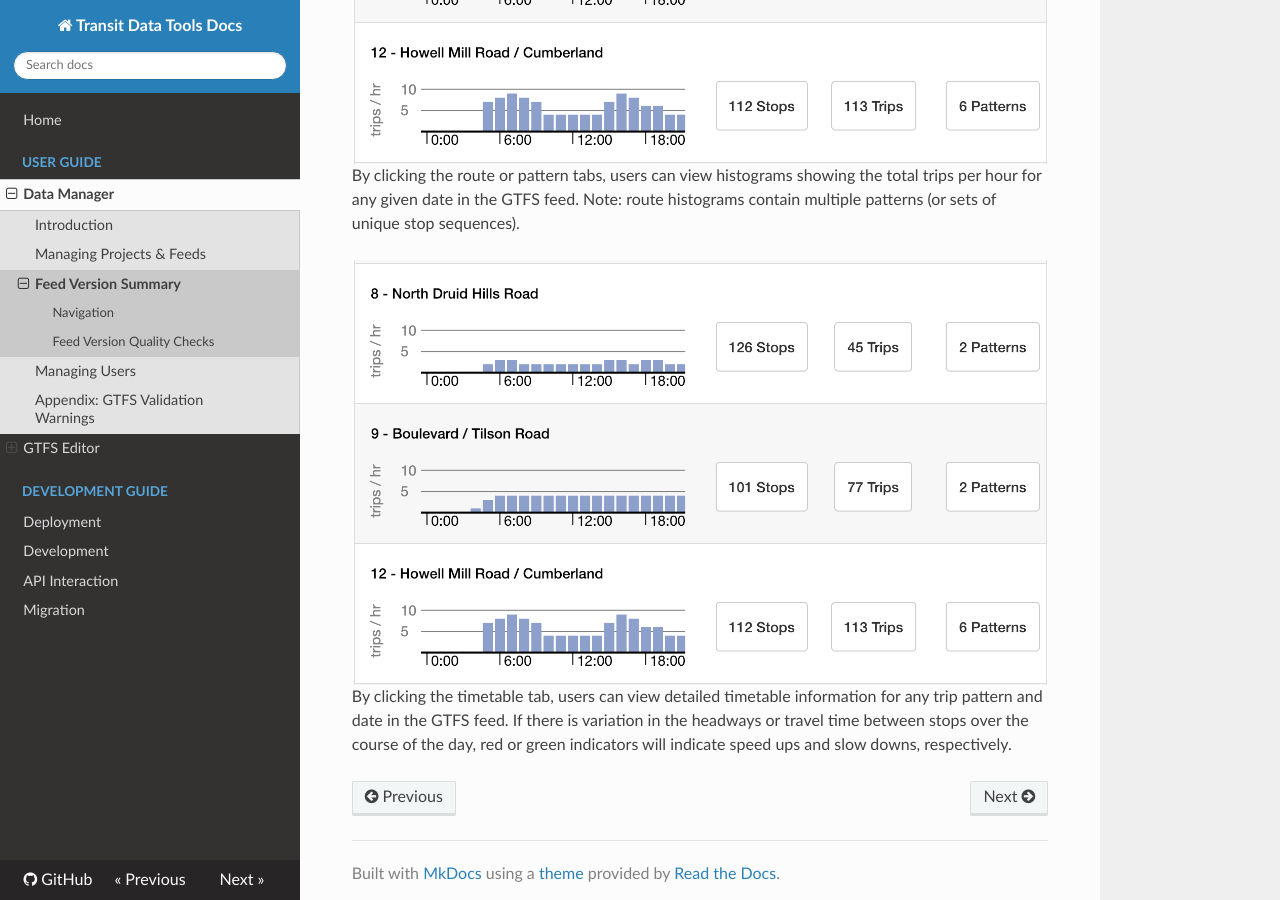
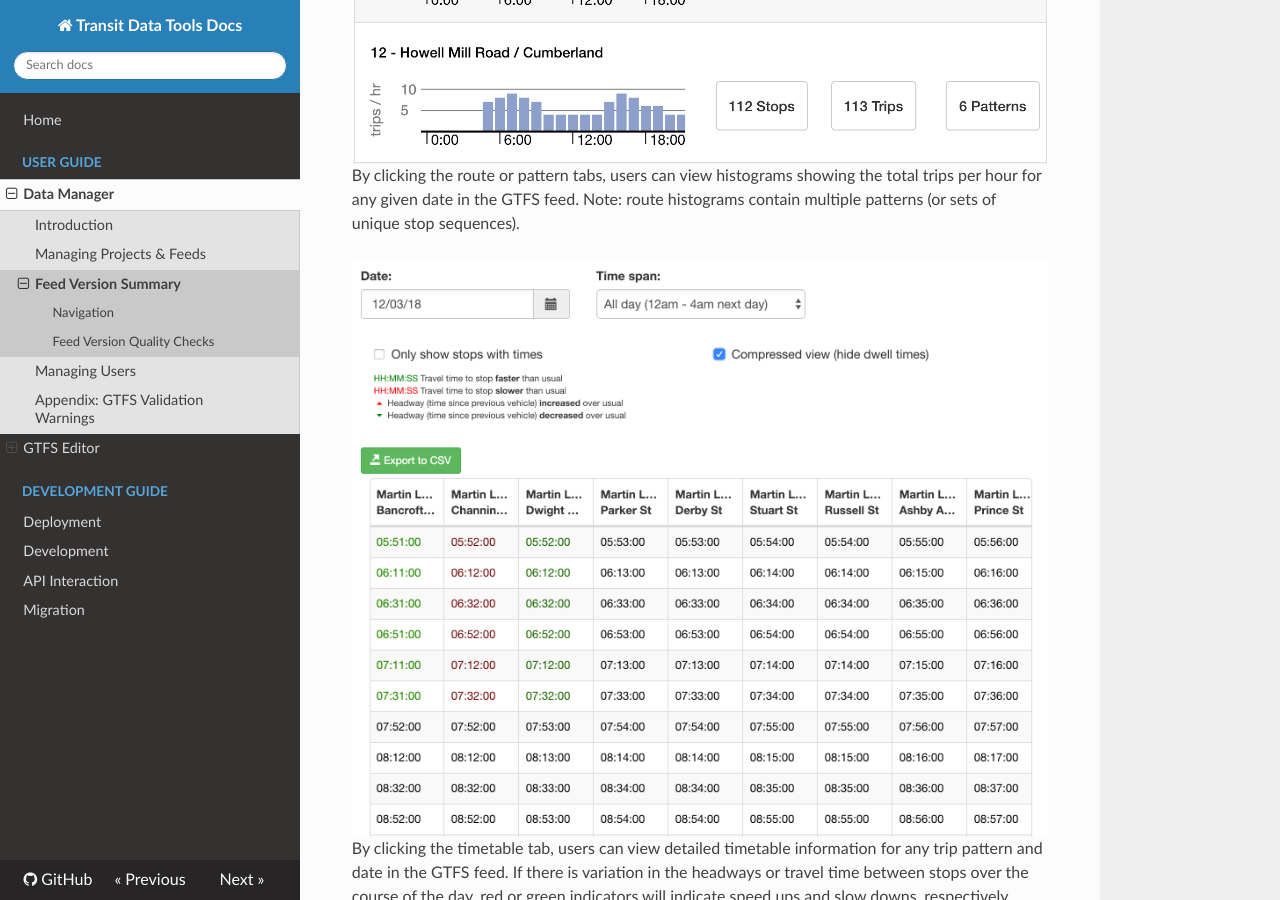
Before and after one commit to wtchen/datatools-ui, an MkDocs documentation site: the page built from docs/user/feed-version-summary.md, in a window 1280 px wide and 900 px high, scrolled down 2326 px. Built offline with MkDocs 1.6.1, drawn with Linux system fonts in a browser that asks for light colours; nearby versions of some CDN libraries; old or Windows-style settings are respelled for this version of MkDocs.

Commit message:
docs(mkdocs): fix timetables image link

```diff
--- a/docs/user/feed-version-summary.md
+++ b/docs/user/feed-version-summary.md
@@ -26,5 +26,5 @@ This chart shows the total number of service hours by date for each mode contain
 ![trips per hour chart](../img/trips-per-hour-histogram.png)
 By clicking the route or pattern tabs, users can view histograms showing the total trips per hour for any given date in the GTFS feed. Note: route histograms contain multiple patterns (or sets of unique stop sequences).
 
-![trips per hour chart](../img/trips-per-hour-histogram.png)
+![timetable view](../img/version-timetables.png)
 By clicking the timetable tab, users can view detailed timetable information for any trip pattern and date in the GTFS feed. If there is variation in the headways or travel time between stops over the course of the day, red or green indicators will indicate speed ups and slow downs, respectively.
```
